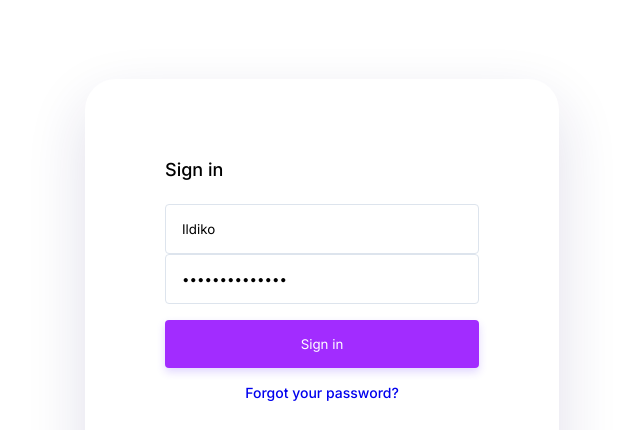
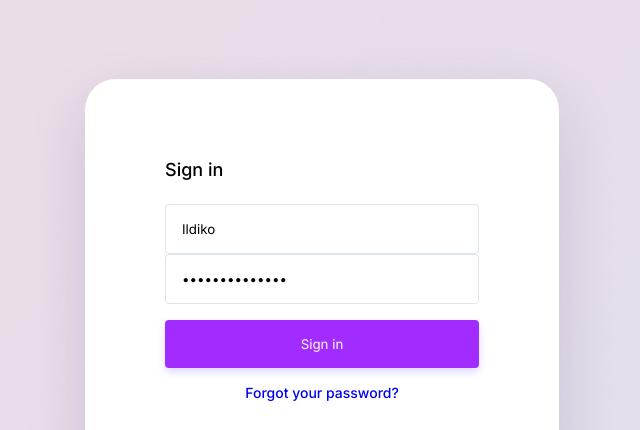
Before and after one commit to kallebereis/page-login, a plain HTML site: page index.html in a window 1280 px wide. Shown: the top 430 px of the page, without its empty margins (318-958 px from the left). Drawn offline with Linux system fonts and the light colour scheme; the site is published under a folder, as on GitHub Pages, so addresses that start at the root find nothing.

Commit message:
Caminho do fundo de imagem corrigido

```diff
--- a/src/css/style.css
+++ b/src/css/style.css
@@ -6,7 +6,7 @@
 }
 
 body {
-  background-image: url(/src/images/bg-fundo.png);
+  background-image: url('../images/bg-fundo.png');
   background-position: top center;
   background-repeat: no-repeat;
   background-size: cover;
```
